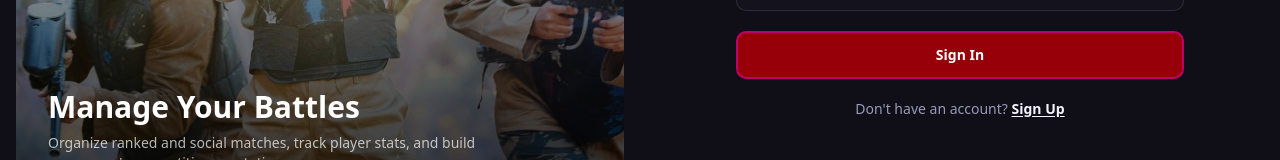
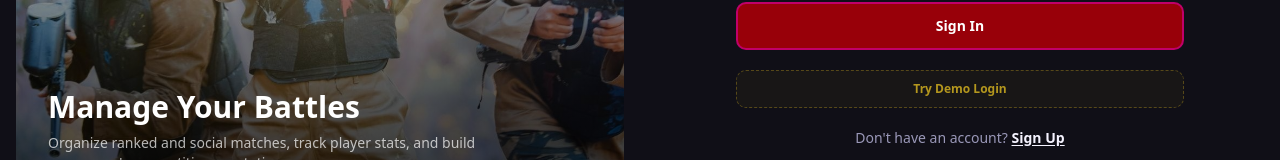
Before and after one commit to Rahul-Mallik-CSE/TacPlay-match-management, a Next.js app: page /sign-in in a window 1280 px wide. Shown: the part 503-663 px from the top of the page. Built offline with nearby package versions, Linux system fonts and the light colour scheme; no server answers.

Commit message:
Add demo login functionality with credentials and button in SignInContent

```diff
--- a/src/components/AuthComponents/SignIn/SignInContent.tsx
+++ b/src/components/AuthComponents/SignIn/SignInContent.tsx
@@ -23,10 +23,20 @@ function safeReturnPath(from: string | null): string | null {
   return from;
 }
 
+// [DEMO] Remove this section when deploying to production
+const DEMO_EMAIL = "rmallik191242@bscse.uiu.ac.bd";
+const DEMO_PASSWORD = "Rahul123#";
+
 const SignInContentInner = () => {
   const { t } = useTranslation("dashboard");
   const [email, setEmail] = useState("");
   const [password, setPassword] = useState("");
+
+  // [DEMO] Remove this handler when deploying to production
+  const fillDemoCredentials = () => {
+    setEmail(DEMO_EMAIL);
+    setPassword(DEMO_PASSWORD);
+  };
   const router = useRouter();
   const searchParams = useSearchParams();
   const dispatch = useAppDispatch();
@@ -125,6 +135,15 @@ const SignInContentInner = () => {
             isLoading={isLoading}
           />
 
+          {/* [DEMO] Remove this button when deploying to production */}
+          <button
+            type="button"
+            onClick={fillDemoCredentials}
+            className="w-full py-2.5 rounded-lg border border-dashed border-custom-yellow/40 bg-custom-yellow/5 text-custom-yellow text-xs font-semibold hover:bg-custom-yellow/10 hover:border-custom-yellow/60 transition-colors cursor-pointer"
+          >
+            Try Demo Login
+          </button>
+
           <p className="text-sm text-center text-muted-foreground">
             {t("auth.dontHaveAccount")}{" "}
             <Link
```
